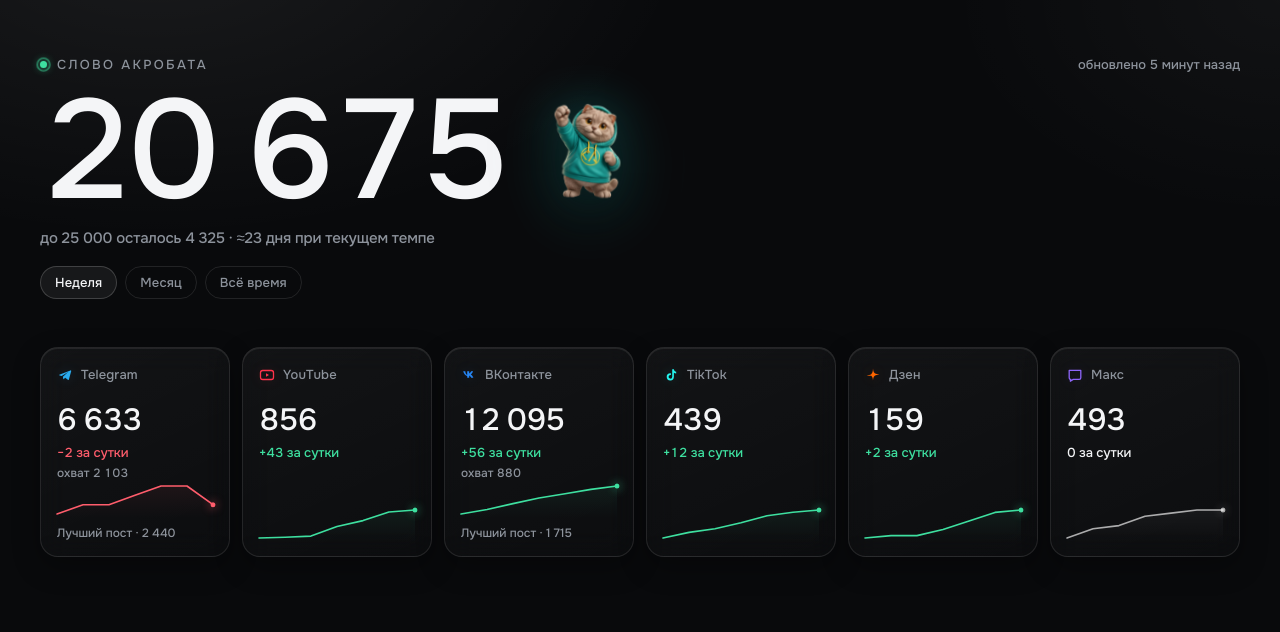
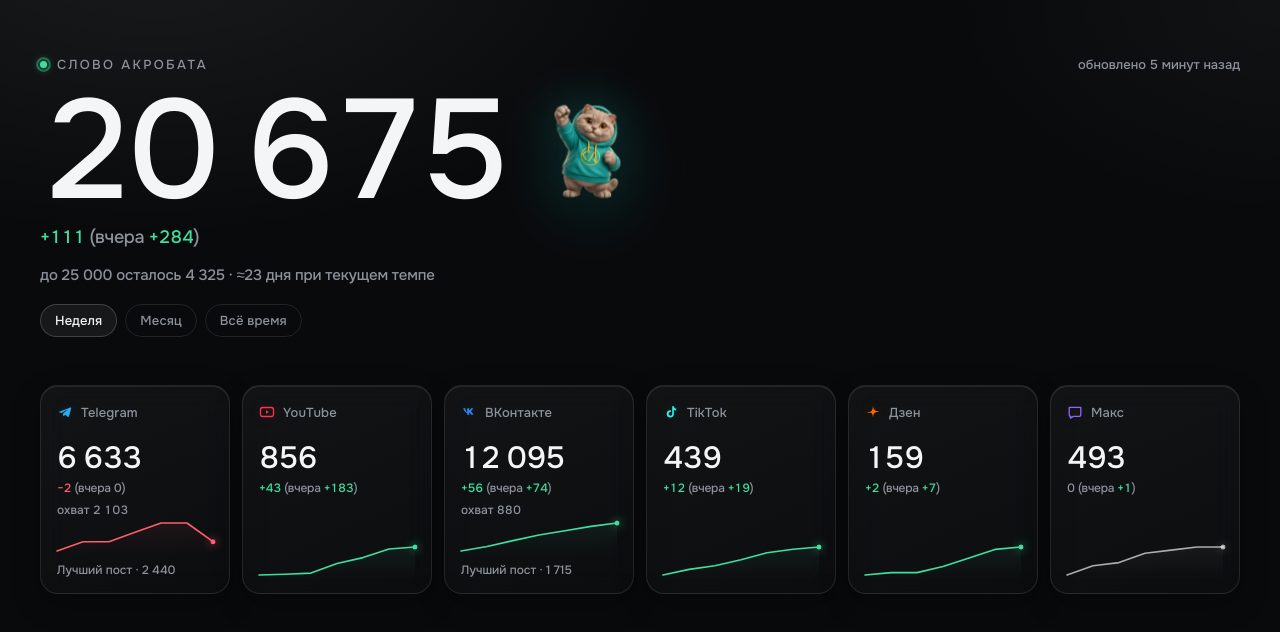
Before and after one commit to mantool78-png/mantool78-png.github.io, a plain HTML site: page index.html in a window 1280 px wide. Drawn offline with Linux system fonts and the light colour scheme.

Commit message:
Показать прирост подписчиков за вчера и сегодня (#3)
* Показать подписчиков вчера и сегодня со знаком разницы

Для каждой сети и для общей суммы строка вида «6 635 → 6 634, −1».
Вчера — последнее значение предыдущих суток Екатеринбурга из history.

Co-authored-by: mantool78-png <mantool78-png@users.noreply.github.com>

* Показать прирост подписчиков за вчера и сегодня

Вместо сравнения уровней — чистый прирост: вчера от конца позавчера
до конца вчера, сегодня от конца вчера до текущего счёта.

Co-authored-by: mantool78-png <mantool78-png@users.noreply.github.com>

* Сократить строку прироста до чисел

На табло остаётся «+284 · +56»: сначала вчера, потом сегодня.
Подсказка при наведении поясняет, какое число за какой день.

Co-authored-by: mantool78-png <mantool78-png@users.noreply.github.com>

* Оставить «вчера» только перед первым приростом

Строка теперь «вчера +284 · +56»: слово у вчерашнего числа,
сегодняшнее без подписи. Подсказка по-прежнему называет оба дня.

Co-authored-by: mantool78-png <mantool78-png@users.noreply.github.com>

* Поставить сегодняшний прирост перед вчерашним

Строка теперь «+56 (вчера +284)»: сначала сегодня, вчера в скобках.
Подсказка по-прежнему называет оба дня.

Co-authored-by: mantool78-png <mantool78-png@users.noreply.github.com>

---------

Co-authored-by: Cursor Agent <cursoragent@cursor.com>
Co-authored-by: mantool78-png <mantool78-png@users.noreply.github.com>

```diff
--- a/app.js
+++ b/app.js
@@ -312,23 +312,104 @@ function paintNumber(element, value, key) {
   requestAnimationFrame(frame);
 }
 
-function paintDelta(element, delta) {
-  element.classList.remove("up", "down");
-  if (delta == null) {
-    element.textContent = "";
+const YEKT = "Asia/Yekaterinburg";
+
+function yektToday(now = new Date()) {
+  return new Intl.DateTimeFormat("en-CA", {
+    timeZone: YEKT,
+    year: "numeric",
+    month: "2-digit",
+    day: "2-digit",
+  }).format(now);
+}
+
+function shiftCalendarDay(isoDate, days) {
+  const [year, month, day] = isoDate.split("-").map(Number);
+  const date = new Date(Date.UTC(year, month - 1, day));
+  date.setUTCDate(date.getUTCDate() + days);
+  return date.toISOString().slice(0, 10);
+}
+
+function countOnDate(network, date) {
+  const points = Array.isArray(network.history) ? network.history : [];
+  for (let index = points.length - 1; index >= 0; index -= 1) {
+    const point = points[index];
+    if (point && point.date === date && typeof point.count === "number") return point.count;
+  }
+  return null;
+}
+
+function signedChange(delta) {
+  if (delta > 0) return `+${format.format(delta)}`;
+  if (delta < 0) return `−${format.format(Math.abs(delta))}`;
+  return "0";
+}
+
+function networkGains(network, dayBefore, yesterday) {
+  const before = countOnDate(network, dayBefore);
+  const endYesterday = countOnDate(network, yesterday);
+  const current = typeof network.count === "number" ? network.count : null;
+  return {
+    yesterday: typeof before === "number" && typeof endYesterday === "number" ? endYesterday - before : null,
+    today: typeof endYesterday === "number" && typeof current === "number" ? current - endYesterday : null,
+  };
+}
+
+function totalGains(networks, dayBefore, yesterday) {
+  const known = networks.filter((item) => typeof item.count === "number");
+  if (!known.length) return { yesterday: null, today: null };
+  let yesterdayGain = 0;
+  let todayGain = 0;
+  let yesterdayReady = true;
+  let todayReady = true;
+  for (const item of known) {
+    const gains = networkGains(item, dayBefore, yesterday);
+    if (typeof gains.yesterday !== "number") yesterdayReady = false;
+    else yesterdayGain += gains.yesterday;
+    if (typeof gains.today !== "number") todayReady = false;
+    else todayGain += gains.today;
+  }
+  return {
+    yesterday: yesterdayReady ? yesterdayGain : null,
+    today: todayReady ? todayGain : null,
+  };
+}
+
+function paintGains(element, gains, hideWhenEmpty) {
+  const parts = [];
+  if (gains && typeof gains.yesterday === "number") parts.push(["вчера", gains.yesterday]);
+  if (gains && typeof gains.today === "number") parts.push(["сегодня", gains.today]);
+  if (!parts.length) {
+    element.replaceChildren();
+    element.removeAttribute("title");
+    element.removeAttribute("aria-label");
+    if (hideWhenEmpty) element.hidden = true;
     return;
   }
-  if (delta > 0) {
-    element.classList.add("up");
-    element.textContent = `+${format.format(delta)} за сутки`;
-    return;
+  const today = parts.find(([label]) => label === "сегодня");
+  const yesterday = parts.find(([label]) => label === "вчера");
+  const fragment = document.createDocumentFragment();
+  const appendSign = (delta) => {
+    const sign = document.createElement("span");
+    if (delta > 0) sign.className = "up";
+    else if (delta < 0) sign.className = "down";
+    sign.textContent = signedChange(delta);
+    fragment.append(sign);
+  };
+  if (today) appendSign(today[1]);
+  if (yesterday) {
+    fragment.append(today ? " (вчера " : "вчера ");
+    appendSign(yesterday[1]);
+    if (today) fragment.append(")");
   }
-  if (delta < 0) {
-    element.classList.add("down");
-    element.textContent = `−${format.format(Math.abs(delta))} за сутки`;
-    return;
-  }
-  element.textContent = "0 за сутки";
+  element.hidden = false;
+  element.replaceChildren(fragment);
+  const hint = [today, yesterday]
+    .filter(Boolean)
+    .map(([label, delta]) => `${label} ${signedChange(delta)}`)
+    .join(" · ");
+  element.title = hint;
+  element.setAttribute("aria-label", hint);
 }
 
 const PERIODS = ["week", "month", "all"];
@@ -344,8 +425,11 @@ const periodBar = document.getElementById("periods");
 const periodButtons = [...periodBar.querySelectorAll(".period")];
 const forecastEl = document.getElementById("forecast");
 const updatedEl = document.getElementById("updated");
+const totalChangeEl = document.getElementById("total-change");
 let latest = null;
 let generatedAt = "";
+let yesterdayDate = "";
+let dayBeforeDate = "";
 
 function plural(value, one, few, many) {
   const abs = Math.abs(value) % 100;
@@ -550,15 +634,17 @@ function paintBest(card, network) {
 function paintCard(network) {
   const card = grid.querySelector(`[data-id="${network.id}"]`);
   if (!card) return;
+  const gains = networkGains(network, dayBeforeDate, yesterdayDate);
   paintNumber(card.querySelector(".count"), network.count, network.id);
-  paintDelta(card.querySelector(".delta"), network.delta);
+  paintGains(card.querySelector(".delta"), gains, false);
   paintReach(card, network);
   paintBest(card, network);
 
+  const trendDelta = typeof gains.today === "number" ? gains.today : network.delta;
   card.classList.remove("trend-up", "trend-down", "trend-neutral");
   let trend = "neutral";
-  if (network.delta > 0) trend = "up";
-  else if (network.delta < 0) trend = "down";
+  if (trendDelta > 0) trend = "up";
+  else if (trendDelta < 0) trend = "down";
   card.classList.add(`trend-${trend}`);
 
   const spark = card.querySelector(".spark");
@@ -582,12 +668,16 @@ function paintCard(network) {
 
 function apply(data) {
   latest = data;
+  const todayDate = yektToday();
+  yesterdayDate = shiftCalendarDay(todayDate, -1);
+  dayBeforeDate = shiftCalendarDay(todayDate, -2);
   generatedAt = typeof data.generated_at === "string" ? data.generated_at : "";
   paintUpdated();
   const networks = data.networks || [];
   const known = networks.filter((item) => item.count != null);
   const total = known.reduce((sum, item) => sum + item.count, 0);
   paintNumber(totalEl, known.length ? total : null, "total");
+  paintGains(totalChangeEl, known.length ? totalGains(known, dayBeforeDate, yesterdayDate) : null, true);
   paintForecast(known.length ? forecastText(known, total) : "");
   for (const network of networks) paintCard(network);
 }
--- a/index.html
+++ b/index.html
@@ -30,7 +30,7 @@
   <link rel="preconnect" href="https://fonts.googleapis.com">
   <link rel="preconnect" href="https://fonts.gstatic.com" crossorigin>
   <link href="https://fonts.googleapis.com/css2?family=Onest:wght@400;500;600&display=swap" rel="stylesheet">
-  <link rel="stylesheet" href="styles.css?v=10">
+  <link rel="stylesheet" href="styles.css?v=12">
 </head>
 <body>
   <main class="screen">
@@ -46,6 +46,7 @@
         <p class="total" id="total" aria-live="polite">—</p>
         <img class="hero-cat" src="cat-avatar.png?v=4" alt="Кот Слово Акробата" width="110" height="110">
       </div>
+      <p class="day-change" id="total-change" hidden></p>
       <p class="forecast" id="forecast" hidden></p>
       <div class="periods" id="periods" role="radiogroup" aria-label="Период графика">
         <button type="button" class="period" role="radio" data-period="week" aria-checked="true">Неделя</button>
@@ -55,6 +56,6 @@
     </header>
     <section class="grid" id="grid" aria-label="Подписчики по сетям"></section>
   </main>
-  <script src="app.js?v=9"></script>
+  <script src="app.js?v=14"></script>
 </body>
 </html>
--- a/styles.css
+++ b/styles.css
@@ -163,8 +163,20 @@ body {
 .forecast[hidden],
 .updated[hidden],
 .reach[hidden],
-.best[hidden] {
+.best[hidden],
+.day-change[hidden] {
   display: none !important;
+}
+
+.day-change {
+  max-width: 920px;
+  margin: 14px 0 0;
+  color: var(--muted);
+  font-size: 18px;
+  font-weight: 500;
+  line-height: 1.3;
+  letter-spacing: -0.02em;
+  font-variant-numeric: tabular-nums;
 }
 
 .total {
@@ -397,17 +409,22 @@ body {
 .delta {
   min-height: 18px;
   margin-top: 8px;
-  font-size: 13px;
+  color: var(--muted);
+  font-size: 12px;
   font-weight: 500;
-  letter-spacing: -0.01em;
+  letter-spacing: -0.02em;
+  line-height: 1.25;
   font-variant-numeric: tabular-nums;
+  white-space: nowrap;
 }
 
-.delta.up {
+.delta .up,
+.day-change .up {
   color: var(--up);
 }
 
-.delta.down {
+.delta .down,
+.day-change .down {
   color: var(--down);
 }
 
@@ -537,8 +554,15 @@ body {
     font-size: 10px;
   }
 
+  .day-change {
+    margin-top: 2px;
+    font-size: 12px;
+    line-height: 1.2;
+    white-space: nowrap;
+  }
+
   .forecast {
-    margin-top: 4px;
+    margin-top: 2px;
     font-size: 11px;
     line-height: 1.25;
     display: -webkit-box;
@@ -617,7 +641,8 @@ body {
   .delta {
     min-height: 13px;
     margin-top: 2px;
-    font-size: 11px;
+    font-size: 10px;
+    letter-spacing: -0.03em;
     white-space: nowrap;
   }
 
```
